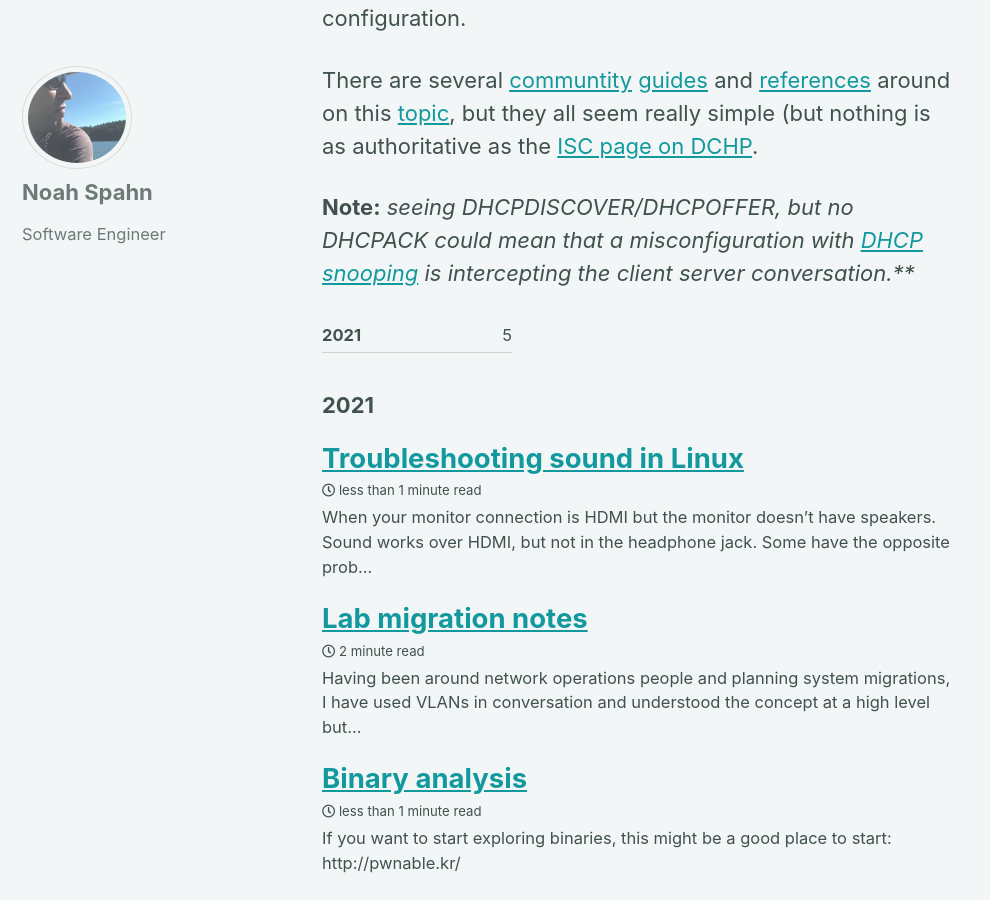
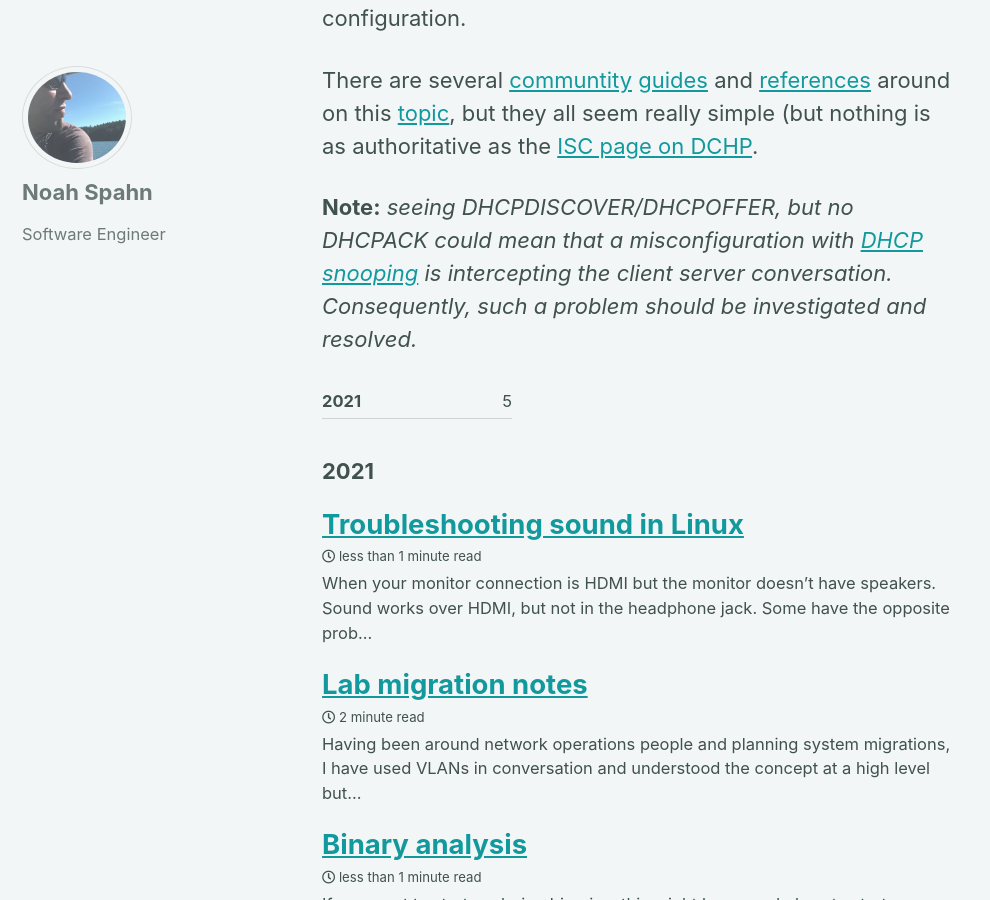
Before and after one commit to Feralo/feralo.github.io, a Jekyll site: the page built from _posts/2021-02-12-lab-migration-notes.md, in a window 1280 px wide and 900 px high, scrolled down 2484 px. Shown: the whole window, without its empty margins (0-990 px from the left). Built offline with Jekyll 4.4.1, drawn with Linux system fonts in a browser that asks for light colours; cached includes are drawn as plain includes.

Commit message:
Update 2021-02-12-lab-migration-notes.md

```diff
--- a/_posts/2021-02-12-lab-migration-notes.md
+++ b/_posts/2021-02-12-lab-migration-notes.md
@@ -56,4 +56,4 @@ Finally `sudo service isc-dhcp-server restart` to apply the configuration.
 
 There are several [communtity](https://help.ubuntu.com/community/isc-dhcp-server) [guides](https://devtutorial.io/how-to-setup-dhcp-server-in-ubuntu-server-20-04.html) and [references](https://ubuntu.com/server/docs/network-dhcp) around on this [topic](https://ubuntu.com/server/docs/network-dhcp), but they all seem really simple (but nothing is as authoritative as the [ISC page on DCHP](https://www.isc.org/dhcp/).
 
-**Note:** _seeing DHCPDISCOVER/DHCPOFFER, but no DHCPACK could mean that a misconfiguration with [DHCP snooping](https://packetpushers.net/five-things-to-know-about-dhcp-snooping/) is intercepting the client server conversation.**_
+**Note:** _seeing DHCPDISCOVER/DHCPOFFER, but no DHCPACK could mean that a misconfiguration with [DHCP snooping](https://packetpushers.net/five-things-to-know-about-dhcp-snooping/) is intercepting the client server conversation. Consequently, such a problem should be investigated and resolved._
```
